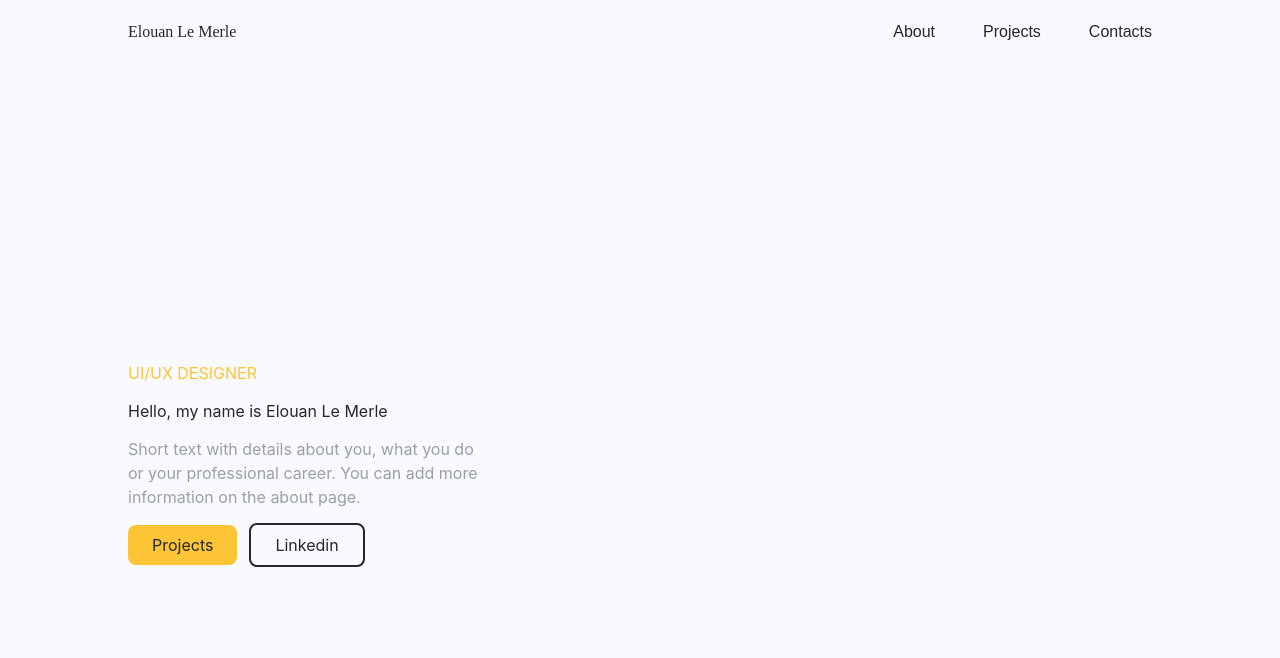
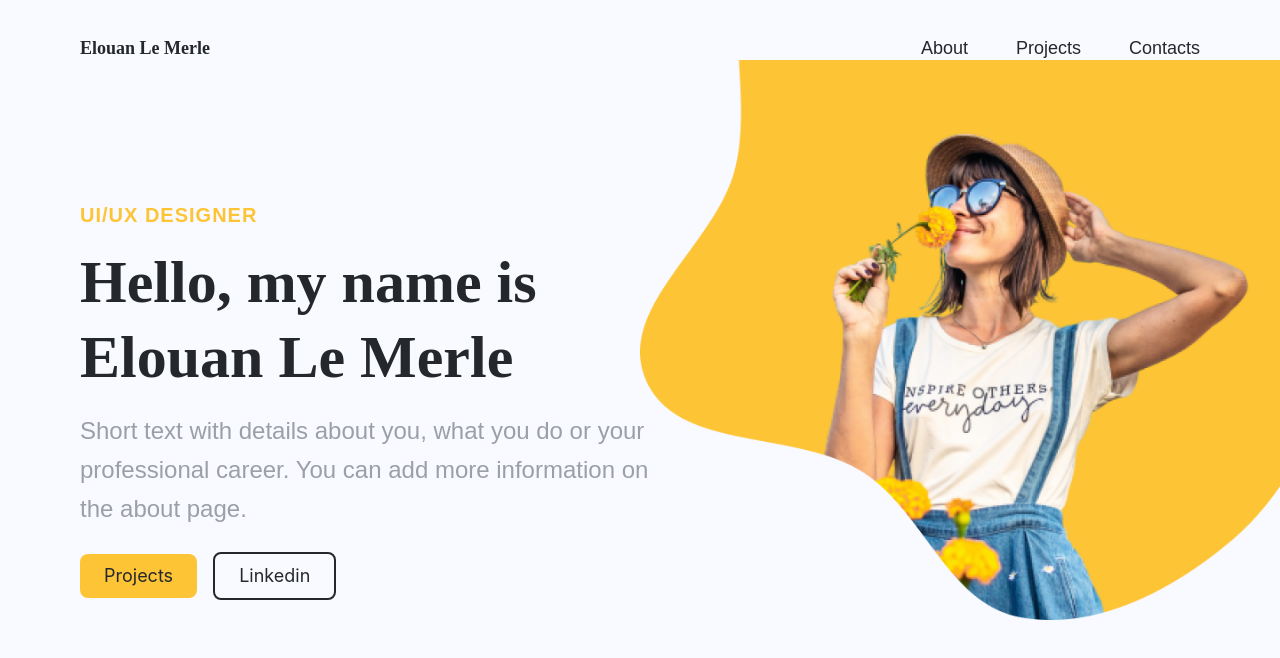
Before and after one commit to FiFolker/portfolio_inge1, a React (Vite) app: page / in a window 1280 px wide. Shown: the top 658 px of the page. Built offline with nearby package versions, Linux system fonts and the light colour scheme.

Commit message:
Fix fonts qui n'étaient pas mises, ajout photo en haut a droite de marlene.png

```diff
--- a/src/App.jsx
+++ b/src/App.jsx
@@ -2,14 +2,18 @@ import {Navbar} from "./components/Navbar.jsx";
 import {Hero} from "./components/Hero.jsx";
 
 function App() {
-    const name = "Elouan Le Merle"
+    const name = "Elouan Le Merle";
 
-  return (
-    <div className="bg-bg-gray">
-        <Navbar name={name} />
-        <Hero name={name}/>
-    </div>
-  )
+    return (
+        <div className="bg-bg-gray min-h-screen w-full relative overflow-x-hidden">
+
+            <div className="absolute top-0 left-0 w-full px-20 z-50 mt-4">
+                <Navbar name={name} />
+            </div>
+
+            <Hero name={name}/>
+        </div>
+    );
 }
 
-export default App
+export default App;
--- a/src/components/ButtonPrimary.jsx
+++ b/src/components/ButtonPrimary.jsx
@@ -1,7 +1,7 @@
 export const ButtonPrimary = ({label, style, onClick}) => {
     return (
         <>
-            <button className={"bg-brand-yellow py-2 px-6 text-font-high-emphasis rounded-lg text-center hover:bg-brand-yellow/80 hover:text-font-high-emphasis/80 transition cursor-pointer " + style} onClick={onClick}  >
+            <button className={"text-lg bg-brand-yellow py-2 px-6 text-font-high-emphasis rounded-lg text-center hover:bg-brand-yellow/80 hover:text-font-high-emphasis/80 transition cursor-pointer " + style} onClick={onClick}  >
                 {label}
             </button>
         </>
--- a/src/components/ButtonSecondary.jsx
+++ b/src/components/ButtonSecondary.jsx
@@ -1,7 +1,7 @@
 export const ButtonSecondary = ({label, style, onClick}) => {
     return (
         <>
-            <button className={"bg-transparent border-2 border-bg-line py-2 px-6 text-font-high-emphasis rounded-lg text-center hover:text-font-high-emphasis/80 hover:border-bg-line/80 transition cursor-pointer " + style} onClick={onClick}  >
+            <button className={"text-lg bg-transparent border-2 border-bg-line py-2 px-6 text-font-high-emphasis rounded-lg text-center hover:text-font-high-emphasis/80 hover:border-bg-line/80 transition cursor-pointer " + style} onClick={onClick}  >
                 {label}
             </button>
         </>
--- a/src/components/Hero.jsx
+++ b/src/components/Hero.jsx
@@ -2,9 +2,23 @@ import {Intro} from "./Intro.jsx";
 
 export const Hero = ({name}) => {
     return (
-        <div className="h-screen flex items-center justify-between w-[486px]">
-            <Intro name={name} />
+        <div className="relative min-h-screen w-full flex items-center">
+            <div className="pl-20 z-10 max-w-2xl">
+                <Intro name={name} />
+            </div>
 
+            <div className="absolute top-0 right-0 h-full w-1/2 flex justify-end items-start pointer-events-none overflow-hidden">
+
+                <div className="relative h-[85dvh] max-h-[800px] w-full max-w-[800px]">
+
+                    <img
+                        src="/assets/marlene.png"
+                        alt=""
+                        className="absolute top-0 right-0 w-full h-full object-contain object-right select-none"
+                    />
+
+                </div>
+            </div>
         </div>
-    )
-}
+    );
+};
--- a/src/components/Intro.jsx
+++ b/src/components/Intro.jsx
@@ -3,18 +3,18 @@ import {ButtonSecondary} from "./ButtonSecondary.jsx";
 
 export const Intro = ({name}) => {
     return (
-        <div className="flex-col space-y-3.5 ms-32">
-            <div className="text-brand-yellow">UI/UX DESIGNER</div>
-            <h2 className="text-font-high-emphasis">
+        <div className="flex flex-col space-y-4">
+            <div className="text-brand-yellow font-nunito font-bold text-xl tracking-wider">UI/UX DESIGNER</div>
+            <h2 className="text-font-high-emphasis font-playfair text-6xl font-bold leading-tight">
                 Hello, my name is {name}
             </h2>
-            <div className="text-font-low-emphasis">
+            <div className="text-font-low-emphasis font-nunito text-2xl leading-relaxed">
                 Short text with details about you, what you do or your professional career. You can add more information on the about page.
             </div>
-            <div className="space-x-3">
+            <div className="space-x-4 pt-2">
                 <ButtonPrimary label="Projects" onClick={() => window.location.href = "#Projects"} />
                 <ButtonSecondary label="Linkedin" onClick={() => alert("Linkedin")} />
             </div>
         </div>
-    )
-}
+    );
+};
--- a/src/components/Navbar.jsx
+++ b/src/components/Navbar.jsx
@@ -1,13 +1,12 @@
 export const Navbar = ({name}) => {
     return (
-        <nav className="w-full h-16 text-font-high-emphasis flex items-center justify-between px-32 sticky top-0">
-            <div className="font-comfortaa">{name}</div>
-            <ul className="flex font-raleway space-x-12">
+        <nav className="w-full h-16 text-font-high-emphasis flex items-center justify-between">
+            <div className="font-comfortaa text-lg font-bold">{name}</div>
+            <ul className="flex font-raleway space-x-12 text-lg">
                 <li><a href="#About">About</a></li>
                 <li><a href="#Projects">Projects</a></li>
                 <li><a href="#Contacts">Contacts</a></li>
             </ul>
-
         </nav>
     )
 }
```
Also changed, not shown: public/assets/marlene.png (added).
